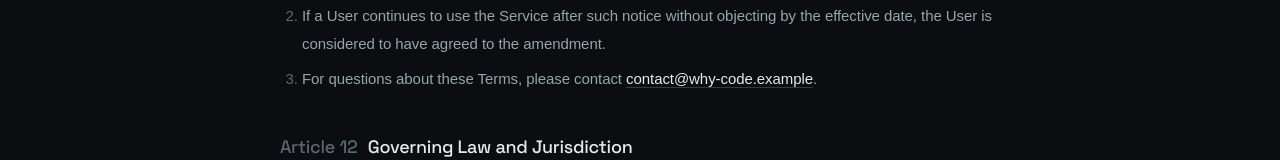
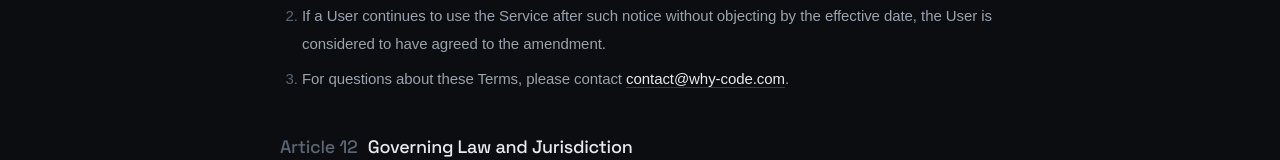
Before and after one commit to se-zero/history-tracker, a React (Vite) app in the folder clients/web-dashboard/: page /terms in a window 1280 px wide. Shown: the part 3108-3268 px from the top of the page. Built offline with nearby package versions, Linux system fonts and the light colour scheme; no server answers; a web font is replaced by a local one.

Commit message:
fix: 약관·개인정보처리방침 문의처를 실제 수신 주소로 교체

```diff
--- a/clients/web-dashboard/src/components/landing/LegalLayout.tsx
+++ b/clients/web-dashboard/src/components/landing/LegalLayout.tsx
@@ -9,7 +9,7 @@ import { useLandingTheme } from "@/components/landing/useLandingTheme";
 // ⚠️ 배포 전 실제 값으로 교체할 자리 — 운영 주체명·문의처. 지금 값은 자리표시자다.
 //    법인/사업자로 운영한다면 상호·대표자·주소·사업자등록번호도 여기서 채운다.
 export const LEGAL_OPERATOR: Localized<string> = { ko: "whycode 팀", en: "the whycode team" };
-export const LEGAL_CONTACT_EMAIL = "contact@why-code.example";
+export const LEGAL_CONTACT_EMAIL = "contact@why-code.com";
 export const LEGAL_CONTACT_URL = "https://github.com/se-zero/history-tracker/issues";
 
 // 약관·개인정보처리방침 공통 셸. 랜딩과 같은 `.lp` 스코프를 써서 헤더·푸터·토큰(다크/라이트
```
Also changed, not shown: 1 other file (tests, documents, lock files or other folders).
